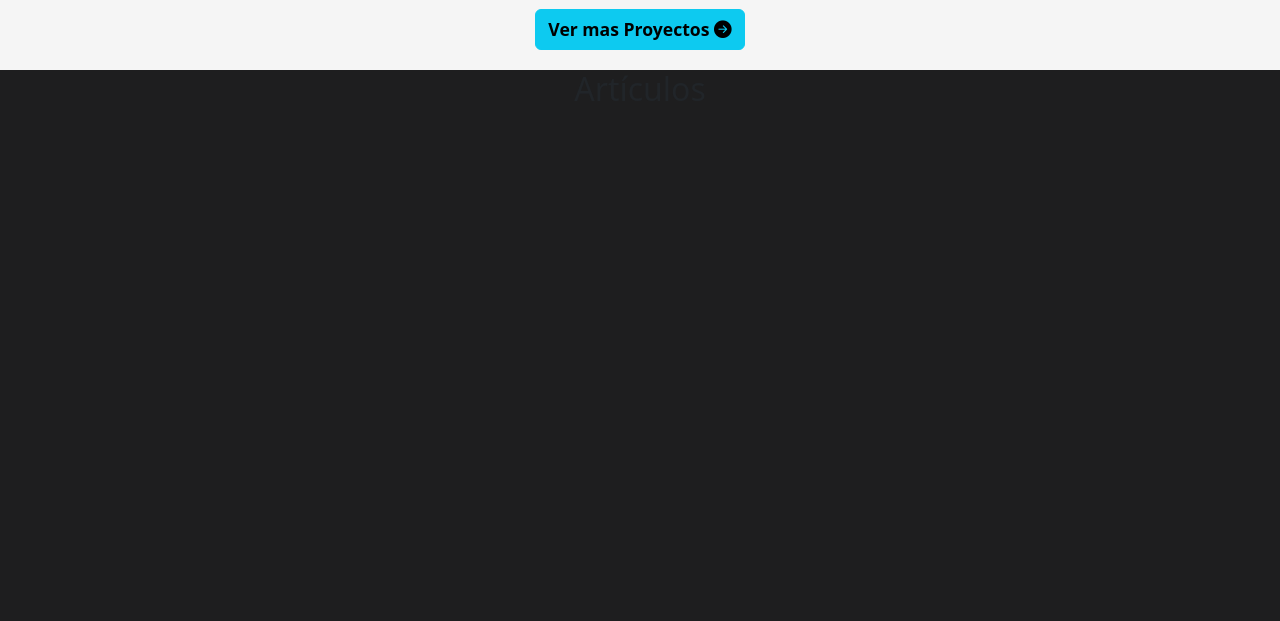
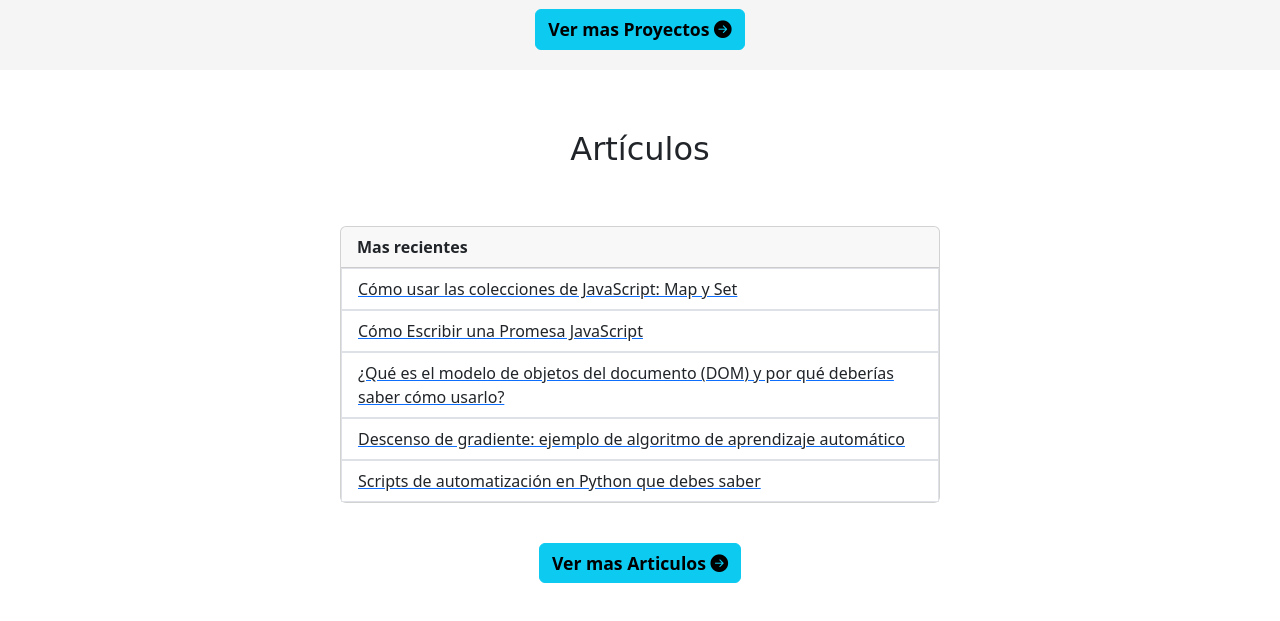
Before and after one commit to Zombie5467/CSS-Practices, a plain HTML site: page Boostrap Some Random Practices/Free Code Camp Esp/index.html in a window 1280 px wide. Shown: the part 2439-3060 px from the top of the page. Before the commit the page ends 2555 px from the top, so only its background shows below. Drawn offline with nearby package versions, Linux system fonts and the light colour scheme; a web font is replaced by a local one.

Commit message:
seccion articulos terminada

```diff
--- a/Boostrap Some Random Practices/Free Code Camp Esp/index.html
+++ b/Boostrap Some Random Practices/Free Code Camp Esp/index.html
@@ -249,8 +249,42 @@
 
       <!-- Articulos -->
       <section class="articulos justify-content-start">
-        <h2>Artículos</h2>
+        <h2 class="seccion__titulo seccion__texto">Artículos</h2>
+        <div class="card">
+          <div class="card-header">
+            Mas recientes
+          </div>
+          <ul class="list-group list-group-flush">
 
+            <a href="https://www.freecodecamp.org/espanol/news/como-usar-las-colecciones-de-javascript-map-y-set/" target="_blank" rel="noopener noreferrer" title="news">
+              <li class="list-group-item">Cómo usar las colecciones de JavaScript: Map y Set</li>
+            </a>
+
+            <a href="https://www.freecodecamp.org/espanol/news/como-escribir-una-promesa-de-javascript/" target="_blank" rel="noopener noreferrer" title="news">
+              <li class="list-group-item">Cómo Escribir una Promesa JavaScript</li>
+            </a>
+
+            <a href="https://www.freecodecamp.org/espanol/news/que-es-el-modelo-de-objetos-del-documento-y-por-que-debes-saber-como-usarlo/" target="_blank" rel="noopener noreferrer" title="news">
+              <li class="list-group-item">¿Qué es el modelo de objetos del documento (DOM) y por qué deberías saber cómo usarlo?</li>
+            </a>
+
+            <a href="https://www.freecodecamp.org/espanol/news/descenso-de-gradiente-ejemplo-de-algoritmo-de-aprendizaje-automaticod/" target="_blank" rel="noopener noreferrer" title="news">
+              <li class="list-group-item">Descenso de gradiente: ejemplo de algoritmo de aprendizaje automático</li>
+            </a>
+
+            <a href="https://www.freecodecamp.org/espanol/news/scripts-de-automatizacion-en-python-que-debes-saber/" target="_blank" rel="noopener noreferrer" title="news">
+              <li class="list-group-item">Scripts de automatización en Python que debes saber</li>
+            </a>
+
+          </ul>
+        </div>
+
+        <a href="https://www.freecodecamp.org/espanol/news" target="_blank" rel="noopener noreferrer">
+          <button type="button" class="btn btn-info">
+            Ver mas Articulos
+            <i class="bi bi-arrow-right-circle-fill"></i>
+          </button>
+        </a>
       </section>
 
       <!-- Bootstrap JavaScript -->
--- a/Boostrap Some Random Practices/Free Code Camp Esp/style.css
+++ b/Boostrap Some Random Practices/Free Code Camp Esp/style.css
@@ -1,7 +1,8 @@
 /* Estilos Generales */
-body {
+/* -------------------------------- */
+/* body {
     background-color: hsl(240, 2%, 12%);
-}
+} */
 
 section {
     display: flex;
@@ -56,7 +57,10 @@ h1 {
 
 
 
+
+/* -------------------------------- */
 /* Barra de navegacion */
+/* -------------------------------- */
 .navbar {
     padding: 2rem;
     background-color: hsl(210, 11%, 96%);
@@ -70,8 +74,9 @@ h1 {
 
 
 
-
+/* -------------------------------- */
 /* Sección Hero */
+/* -------------------------------- */
 .hero {
     background-color: #f5f6f7;
     min-height: 30rem;
@@ -98,14 +103,14 @@ h1 {
 
 
 
-
+/* -------------------------------- */
 /* Sobre Mi */
+/* -------------------------------- */
 .sobre__mi {
     /* height: 31.25em; */
     /* padding: 0.625em; */
     padding: 2em;
 }
-
 
 .sobre__mi .contenedor {
     max-width: 600px;
@@ -115,13 +120,15 @@ h1 {
 
 
 
+/* -------------------------------- */
 /* Experiencia */
+/* -------------------------------- */
 .experiencia {
-    padding: 40px;
+    padding: 2.5em;
 }
 
 .experiencia .columna {
-    padding: 20px;
+    padding: 1.25em;
     border: 2px solid #8080804d;
     display: flex;
     flex-direction: column;
@@ -167,20 +174,21 @@ h1 {
 }
 
 
-
+/* -------------------------------- */
 /* Proyectos */
+/* -------------------------------- */
 .proyectos--recientes img {
     height: 100%;
     width: 100%;
-    padding: 10px;
+    padding: 0.625em;
     border-radius: 10px;
     display: block;
     transition: all 0.2s ease;
 }
 
 .proyectos__contenedor {
-    padding-top: 60px;
-    margin-bottom: 40px;
+    padding-top: 3.75em;
+    margin-bottom: 2.5em;
 }
 
 .proyecto {
@@ -217,11 +225,41 @@ h1 {
 
 .overlay i {
     color: black;
-    font-size: 60px;
-    margin: 10px;
+    font-size: 3.75rem;
+    margin: 0.625em;
 }
 
+
+
+
+/* -------------------------------- */
+/* Articulos */
+/* -------------------------------- */
+.articulos {
+    min-height: 500px;
+    padding: 1.875em;
+}
+
+.articulos h2 {
+    font-size: 2rem;
+}
+
+.articulos .card {
+    width: 80%;
+    max-width: 600px;
+    margin: 1.25em;
+}
+
+.card-header {
+    font-weight: bold;
+}
+
+
+
+
+/* -------------------------------- */
 /* Responsivo */
+/* -------------------------------- */
 @media screen and (max-width: 400px) {
     .overlay p {
         font-size: 18px;
@@ -230,6 +268,7 @@ h1 {
         font-size: 40px;
     }
 }
+
 @media screen and (max-width: 767px) {
     .navbar-brand {
         display: none;
```
